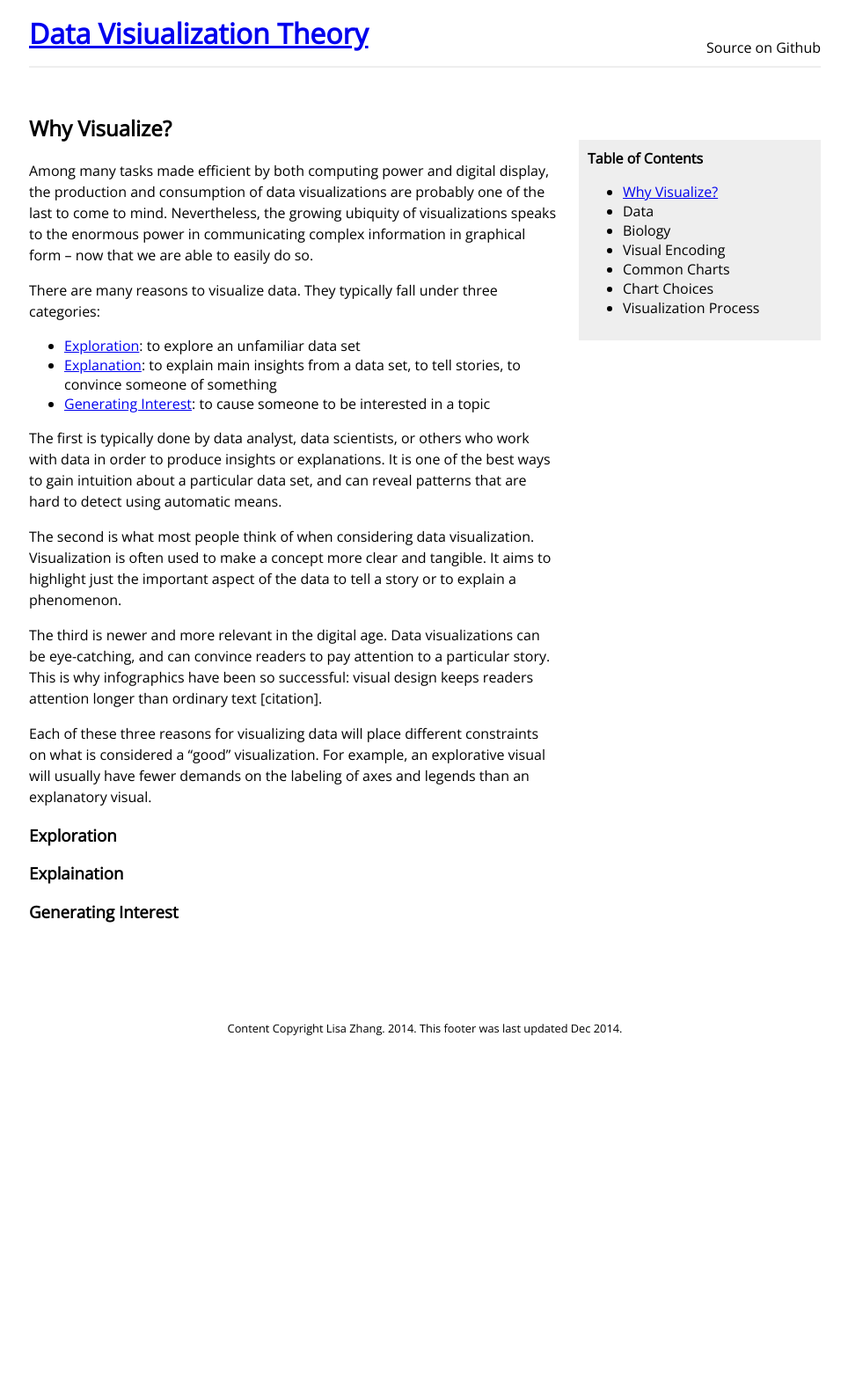
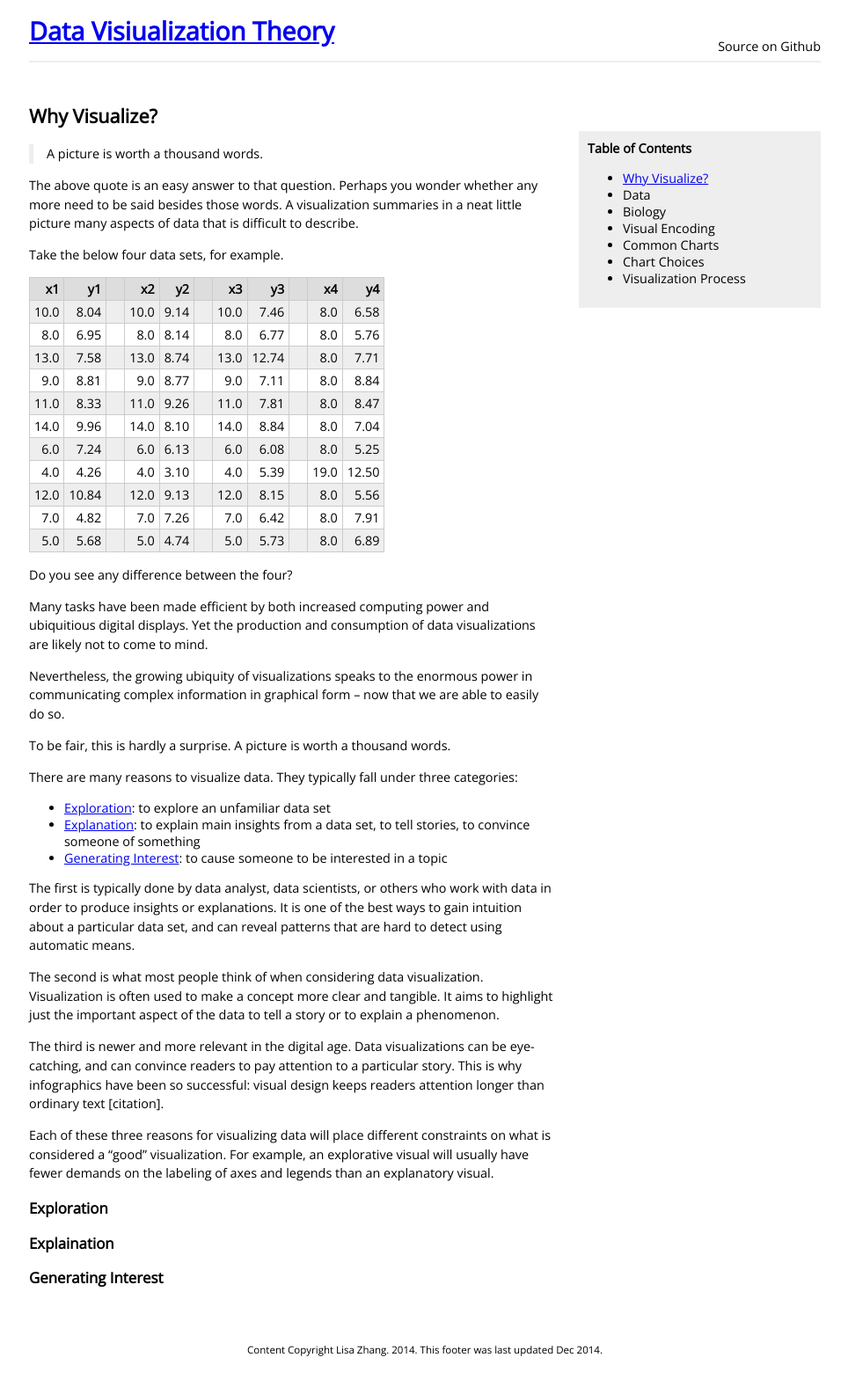
Before and after one commit to xuexue/dataviztheory, a Jekyll site: the page built from 01why.md, in a window 1280 px wide. Shown: the whole page at 88% size, without its empty margins (157-1121 px from the left). Built offline with Jekyll 4.4.1, drawn with Linux system fonts in a browser that asks for light colours; Markdown is read by kramdown in place of the engine named in the settings; before the commit the page ends 1218 px from its top, so only the background shows below that.

Commit message:
ancombes quartet start

```diff
--- a/01why.md
+++ b/01why.md
@@ -5,11 +5,45 @@ title: Foo
 
 ## Why Visualize?
 
-Among many tasks made efficient by both computing power and digital display,
-the production and consumption of data visualizations are probably one of the
-last to come to mind.  Nevertheless, the growing ubiquity of visualizations
+> A picture is worth a thousand words.
+
+The above quote is an easy answer to that question. Perhaps you wonder
+whether any more need to be said besides those words. A visualization
+summaries in a neat little picture many aspects of data that is difficult
+to describe.
+
+Take the below four data sets, for example.
+
+|   x1 |    y1 | |   x2 |    y2 | |   x3 |    y3 | |   x4 |    y4 |
+|-----:|------:|-|-----:|------:|-|-----:|------:|-|-----:|------:|
+| 10.0 |  8.04 | | 10.0 |  9.14 | | 10.0 |  7.46 | |  8.0 |  6.58 |
+|  8.0 |  6.95 | |  8.0 |  8.14 | |  8.0 |  6.77 | |  8.0 |  5.76 |
+| 13.0 |  7.58 | | 13.0 |  8.74 | | 13.0 | 12.74 | |  8.0 |  7.71 |
+|  9.0 |  8.81 | |  9.0 |  8.77 | |  9.0 |  7.11 | |  8.0 |  8.84 |
+| 11.0 |  8.33 | | 11.0 |  9.26 | | 11.0 |  7.81 | |  8.0 |  8.47 |
+| 14.0 |  9.96 | | 14.0 |  8.10 | | 14.0 |  8.84 | |  8.0 |  7.04 |
+|  6.0 |  7.24 | |  6.0 |  6.13 | |  6.0 |  6.08 | |  8.0 |  5.25 |
+|  4.0 |  4.26 | |  4.0 |  3.10 | |  4.0 |  5.39 | | 19.0 | 12.50 |
+| 12.0 | 10.84 | | 12.0 |  9.13 | | 12.0 |  8.15 | |  8.0 |  5.56 |
+|  7.0 |  4.82 | |  7.0 |  7.26 | |  7.0 |  6.42 | |  8.0 |  7.91 |
+|  5.0 |  5.68 | |  5.0 |  4.74 | |  5.0 |  5.73 | |  8.0 |  6.89 |
+
+Do you see any difference between the four?
+
+
+
+
+Many tasks have been made efficient by both increased computing power and
+ubiquitious digital displays. Yet the production and consumption of data
+visualizations are likely not to come to mind.
+
+
+
+Nevertheless, the growing ubiquity of visualizations
 speaks to the enormous power in communicating complex information in graphical
 form -- now that we are able to easily do so.
+
+To be fair, this is hardly a surprise. A picture is worth a thousand words.
 
 There are many reasons to visualize data. They typically fall under three categories:
 
--- a/css/styles.css
+++ b/css/styles.css
@@ -3,6 +3,7 @@
  */
 body {
   font-family: 'Open Sans', sans-serif;
+  font-size: .9em;
 }
 .floatl {
   float: left;
@@ -53,6 +54,29 @@ body {
   line-height: 1.5em;
   margin-bottom: 1em;
 }
+.main-content blockquote {
+  border-left: 5px solid #eee;
+  margin-left: 0px;
+  padding-left: 15px;
+}
+.main-content table,tr,td,th {
+  border-collapse: collapse;
+  padding: 3px 5px;
+  font: monospace;
+  border: 1px solid #ccc;
+}
+.main-content tr:nth-child(odd) {
+  background-color:#eee;
+}
+.main-content tr:nth-child(even) {
+  background-color:#fff;
+}
+.main-content th {
+  background-color: #ddd;
+}
+.main-content table td{
+  min-width: 10px;
+}
 
 /*
  * Table
```
